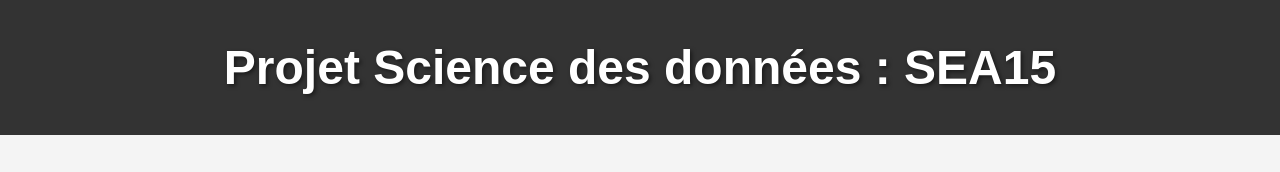
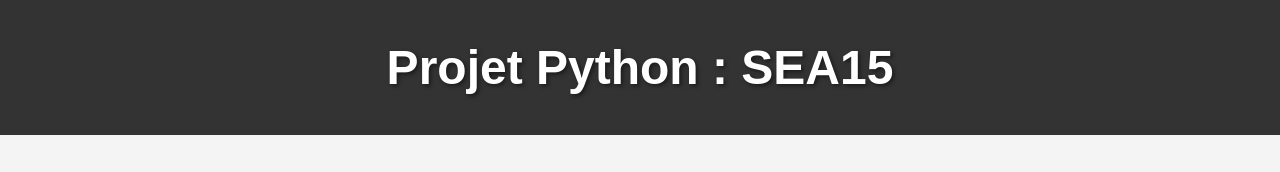
Before and after one commit to ilies-chibane-SEA15/ilies-chibane-SEA15.github.io, a plain HTML site: page index.html in a window 1280 px wide. Shown: the top 172 px of the page. Drawn offline with Linux system fonts and the light colour scheme.

Commit message:
Change title

```diff
--- a/index.html
+++ b/index.html
@@ -10,7 +10,7 @@
 
 <body>
     <header>
-        <h1>Projet Science des données : SEA15</h1>
+        <h1>Projet Python : SEA15</h1>
     </header>
 
     <div class="image-selector" style="text-align: right; margin-right: 200px;">
```
